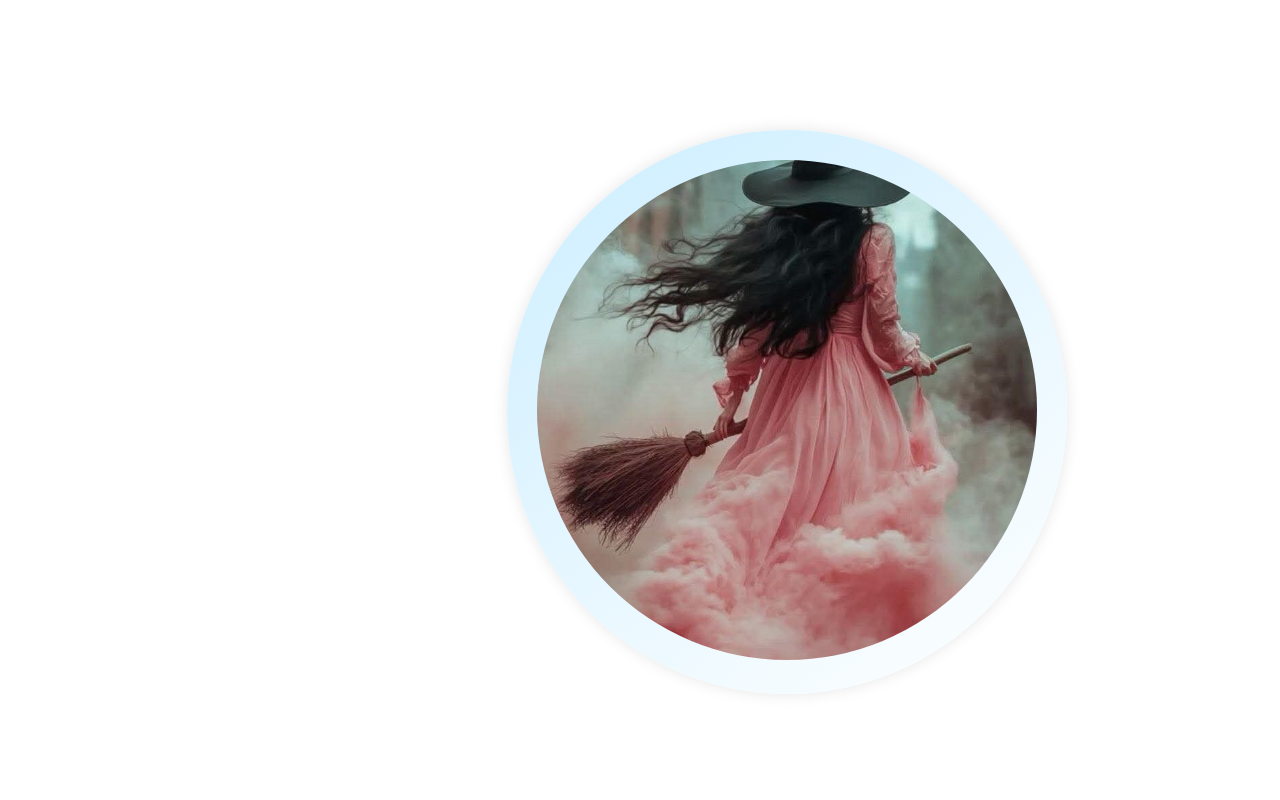
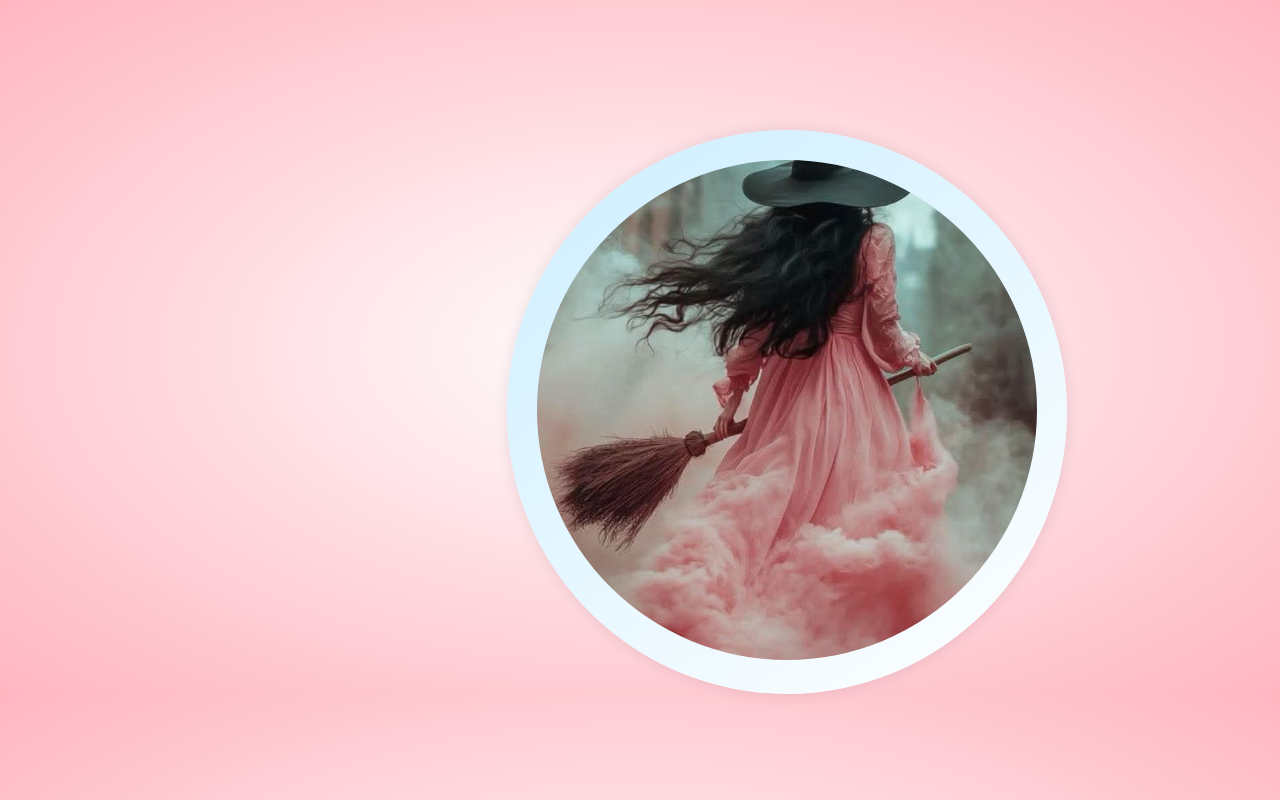
Before and after one commit to Alphannnn/Preview-Image, a plain HTML site: page index.html in a window 1280 px wide. Drawn offline with Linux system fonts and the light colour scheme.

Commit message:
Update index.html

```diff
--- a/index.html
+++ b/index.html
@@ -10,6 +10,9 @@
             padding: 0;
             box-sizing: border-box;
         }
+     body{
+        background: radial-gradient(white, #ffb6c1);
+     }
         input[type="file"]{
             visibility: hidden;
         }
```
